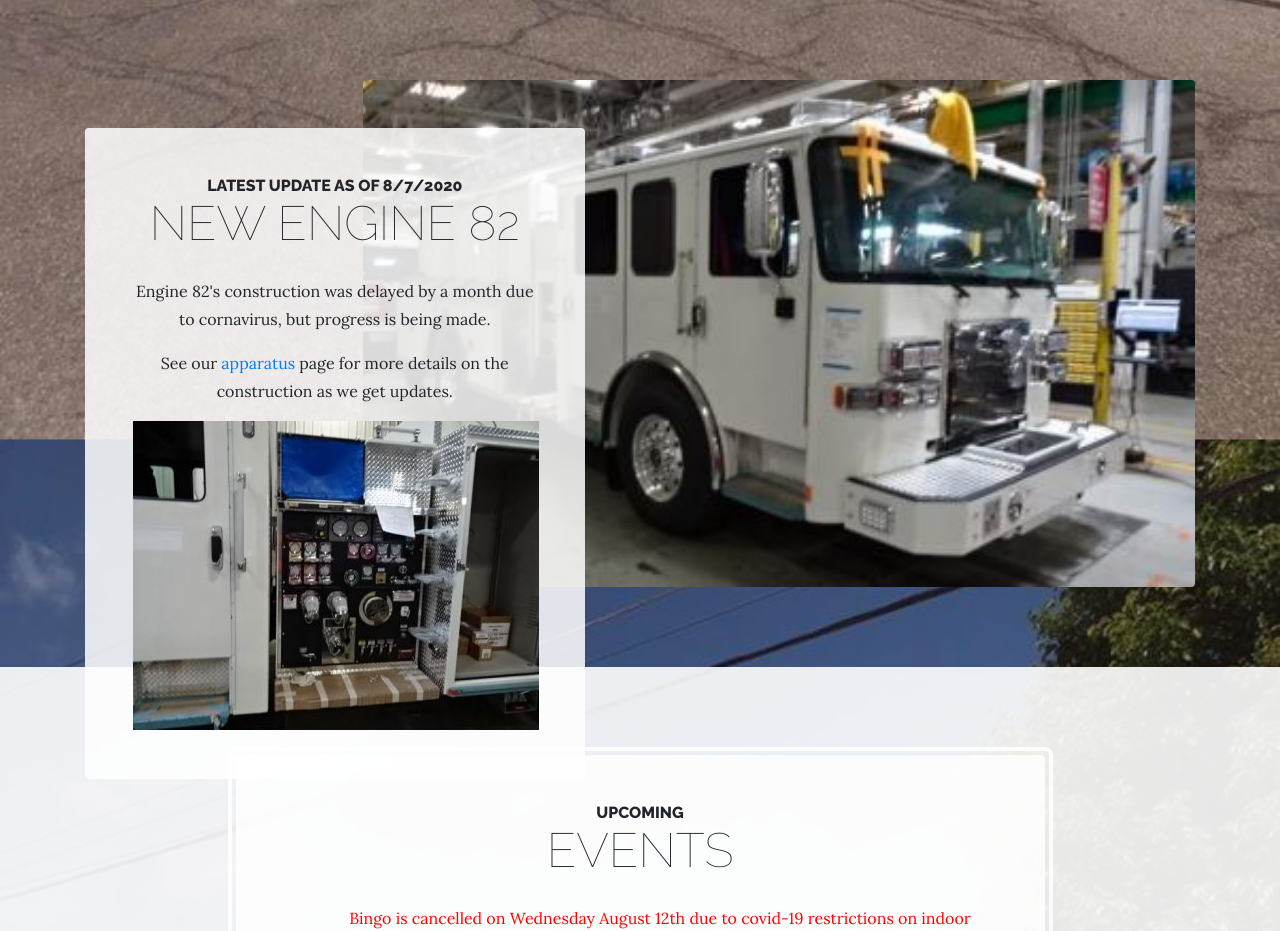
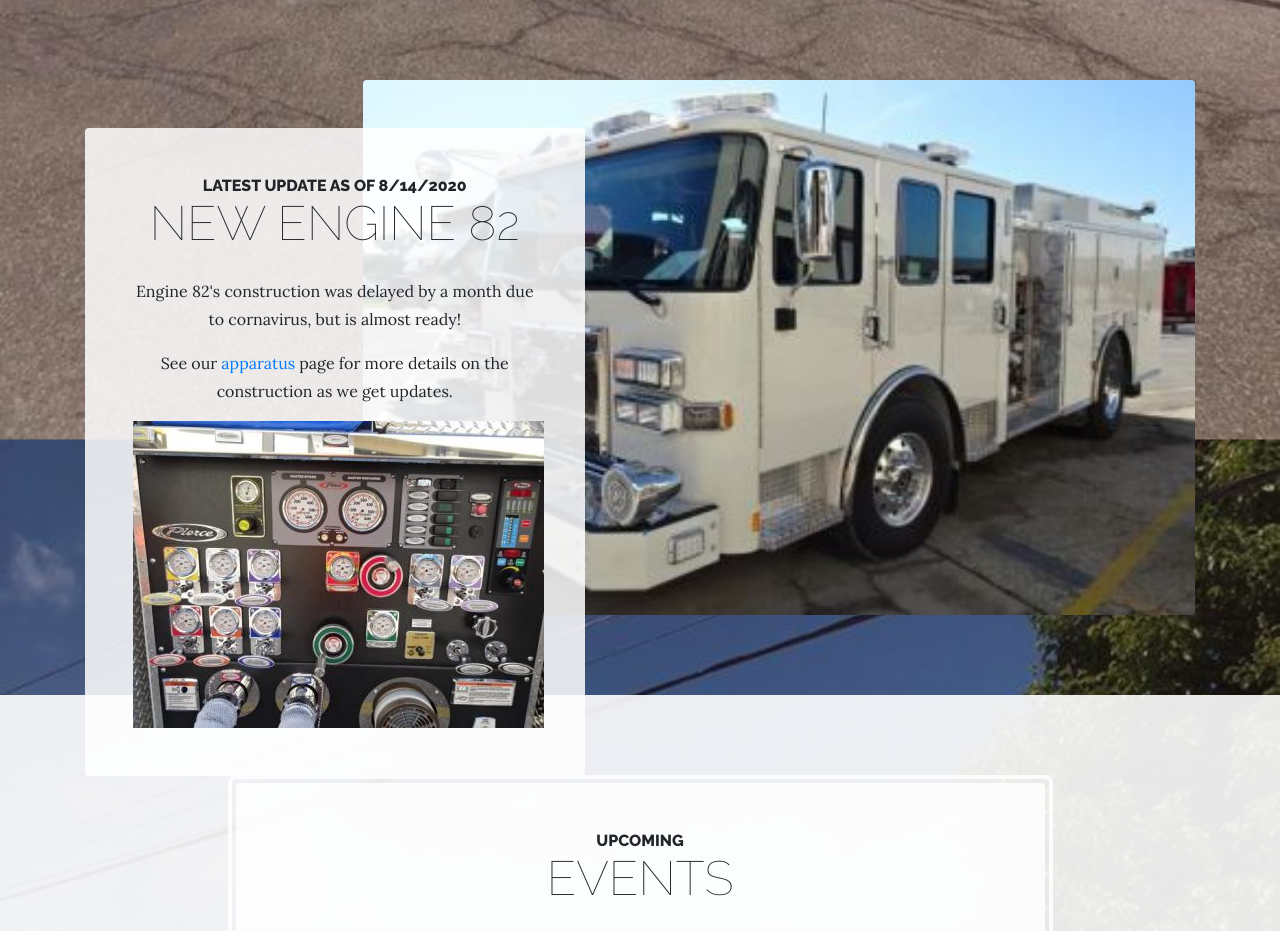
Before and after one commit to fordcliffvfc/fordcliffvfc, a website: page index.html in a window 1280 px wide. Shown: the part 1272-2203 px from the top of the page. Drawn offline with Linux system fonts and the light colour scheme.

Commit message:
Engine 82 Updates

```diff
--- a/index.html
+++ b/index.html
@@ -135,16 +135,16 @@
   <section class="page-section clearfix">
     <div class="container">
       <div class="intro">
-        <img class="intro-img img-fluid mb-3 mb-lg-0 rounded" src="img/newengine82_0807.JPG" alt="">
+        <img class="intro-img img-fluid mb-3 mb-lg-0 rounded" src="img/newengine82_0814.JPG" alt="">
         <div class="intro-text left-0 text-center bg-faded p-5 rounded">
           <h2 class="section-heading mb-4">
-            <span class="section-heading-upper">Latest update as of 8/7/2020</span>
+            <span class="section-heading-upper">Latest update as of 8/14/2020</span>
             <span class="section-heading-lower">New Engine 82</span>
           </h2>
-          <p>Engine 82's construction was delayed by a month due to cornavirus, but progress is being made.</p>
+          <p>Engine 82's construction was delayed by a month due to cornavirus, but is almost ready!</p>
           <p class="mb-3">See our <a href="apparatus.html">apparatus</a> page for more details on the construction as we get updates.
           </p>
-          <img src="img/newengine82_0807_body.JPG"/>
+          <img src="img/newengine82_0814_panel.JPG"/>
         </div>
       </div>
     </div>
--- a/sitemap.xml
+++ b/sitemap.xml
@@ -14,12 +14,12 @@
 </url>
 <url>
   <loc>http://fordclifffire.org/index.html</loc>
-  <lastmod>2020-08-07T16:39:05+00:00</lastmod>
+  <lastmod>2020-08-14T16:39:05+00:00</lastmod>
   <priority>0.80</priority>
 </url>
 <url>
   <loc>http://fordclifffire.org/apparatus.html</loc>
-  <lastmod>2020-08-07T16:39:05+00:00</lastmod>
+  <lastmod>2020-08-14T16:39:05+00:00</lastmod>
   <priority>0.80</priority>
 </url>
 <url>
```
Also changed, not shown: apparatus.html (+2 -0 lines), img/newengine82_0814.JPG (added), img/newengine82_0814_panel.JPG (added), 1 other file.
